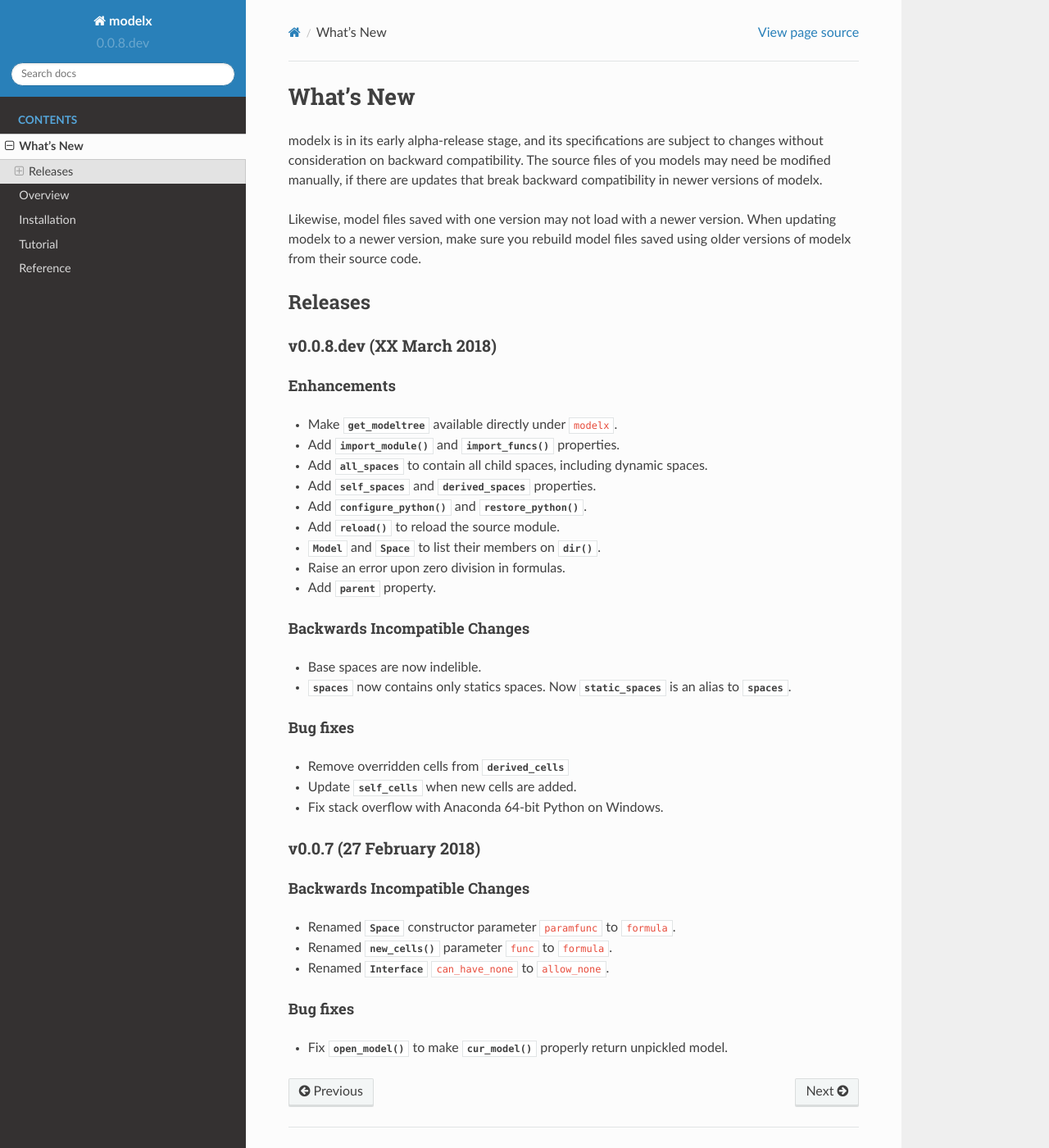
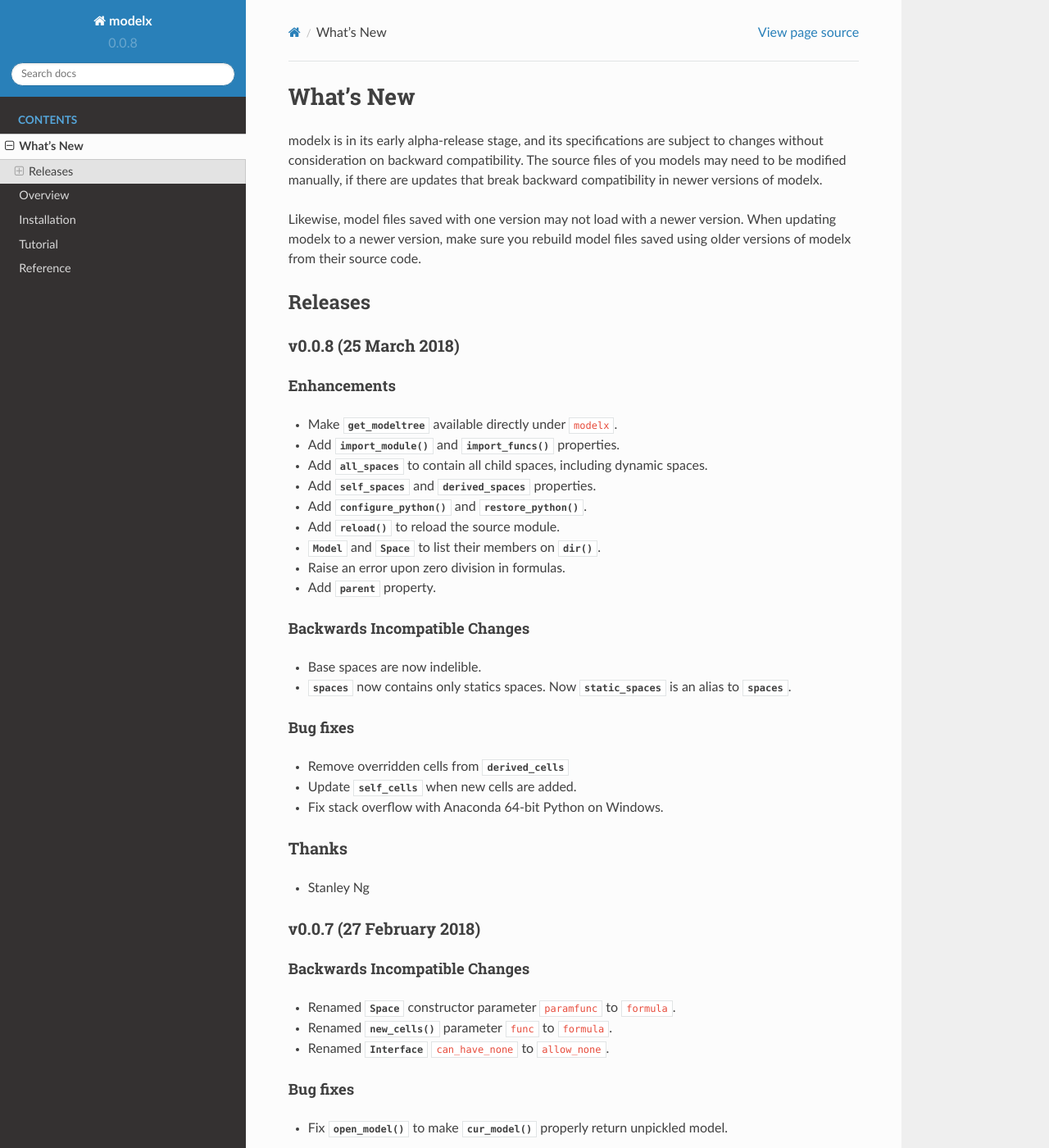
Before and after one commit to fumitoh/modelx, a Sphinx documentation site: the page built from doc/source/whatsnew.rst, in a window 1280 px wide and 1400 px high. Shown: the whole window at 82% size. Built offline with Sphinx 7.4.7 and the Read the Docs theme 2.0.0, drawn with Linux system fonts in a browser that asks for light colours.

Commit message:
DIST: Release v0.0.8

```diff
--- a/README.rst
+++ b/README.rst
@@ -122,7 +122,7 @@
 -----------------
 modelx is in its early alpha-release stage, and its specifications are
 subject to changes without consideration on backward compatibility.
-The source files of you models may need be modified manually,
+The source files of you models may need to be modified manually,
 if there are updates that break backward compatibility in newer versions
 of modelx.
 
--- a/doc/source/whatsnew.rst
+++ b/doc/source/whatsnew.rst
@@ -6,7 +6,7 @@
 
 modelx is in its early alpha-release stage, and its specifications are
 subject to changes without consideration on backward compatibility.
-The source files of you models may need be modified manually,
+The source files of you models may need to be modified manually,
 if there are updates that break backward compatibility in newer versions
 of modelx.
 
@@ -19,8 +19,8 @@
 Releases
 ========
 
-v0.0.8.dev (XX March 2018)
---------------------------
+v0.0.8 (25 March 2018)
+----------------------
 
 Enhancements
 ~~~~~~~~~~~~
@@ -45,6 +45,10 @@
 - Update :py:attr:`~space.Space.self_cells` when new cells are added.
 - Fix stack overflow with Anaconda 64-bit Python on Windows.
 
+Thanks
+------
+- Stanley Ng
+
 v0.0.7 (27 February 2018)
 -------------------------
 
--- a/modelx/__init__.py
+++ b/modelx/__init__.py
@@ -14,7 +14,7 @@
 
 import warnings
 
-VERSION = (0, 0, 8, 'dev')
+VERSION = (0, 0, 8)
 __version__ = '.'.join([str(x) for x in VERSION])
 from modelx.core.api import *  # must come after __version__ assignment.
 
```
